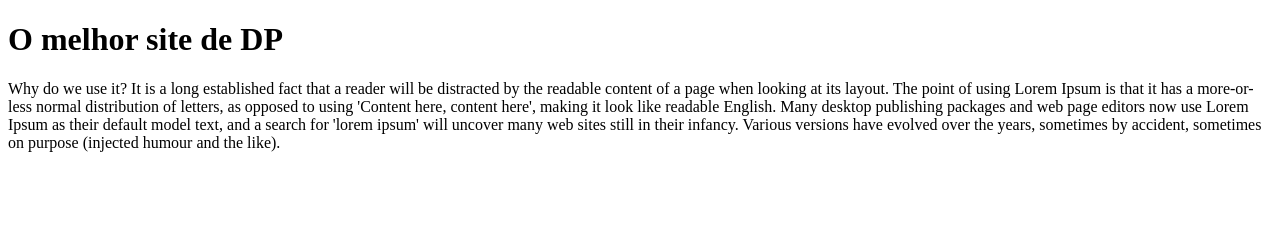
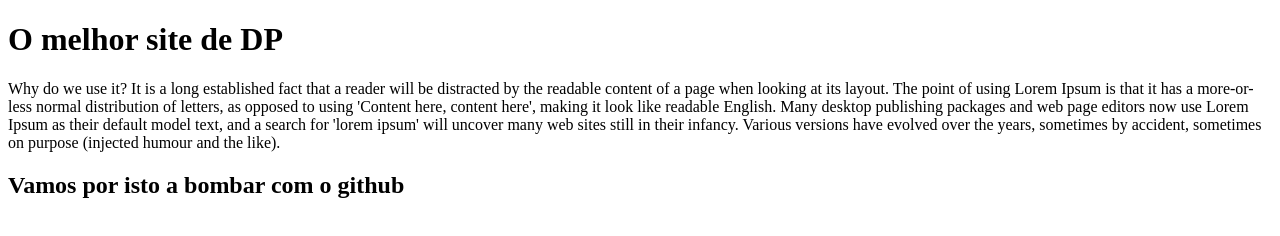
Before and after one commit to diogo098/aws-amt-site-dp, a plain HTML site: page index.html in a window 1280 px wide. Drawn offline with Linux system fonts and the light colour scheme.

Commit message:
adicionamos h2 ao index.html

```diff
--- a/index.html
+++ b/index.html
@@ -11,5 +11,6 @@
     </h1>
     <p> Why do we use it?
         It is a long established fact that a reader will be distracted by the readable content of a page when looking at its layout. The point of using Lorem Ipsum is that it has a more-or-less normal distribution of letters, as opposed to using 'Content here, content here', making it look like readable English. Many desktop publishing packages and web page editors now use Lorem Ipsum as their default model text, and a search for 'lorem ipsum' will uncover many web sites still in their infancy. Various versions have evolved over the years, sometimes by accident, sometimes on purpose (injected humour and the like).</p>
+        <h2>Vamos por isto a bombar com o github</h2>
 </body>
 </html>
```
